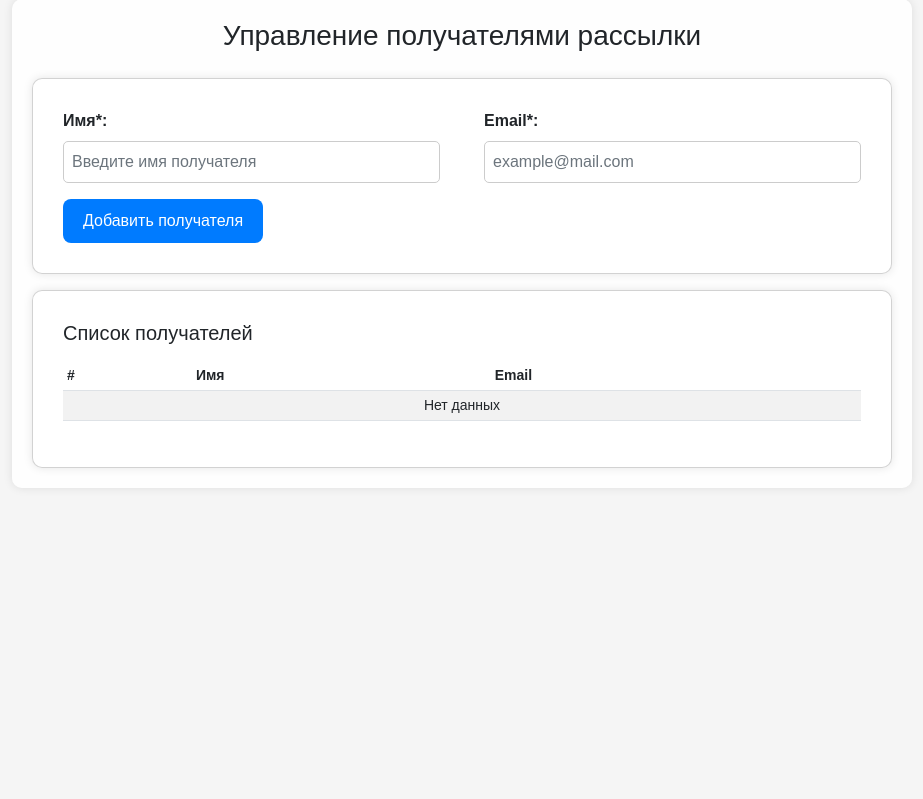
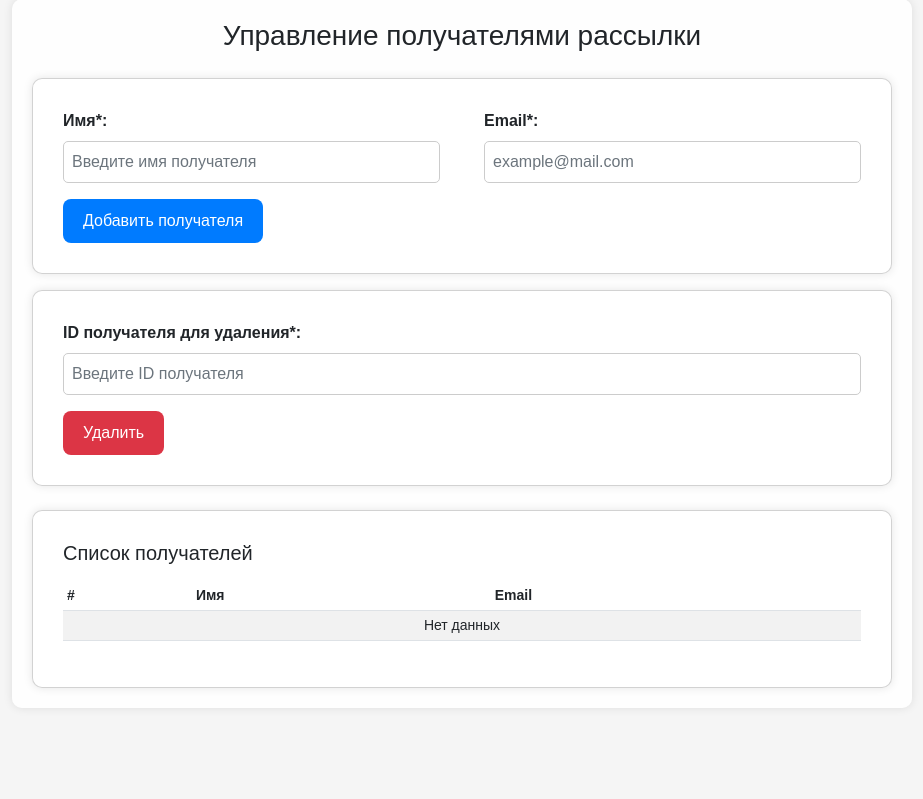
Before and after one commit to fetgrigory/Stock-Data-Service, a FastAPI app: page /admin in a window 1280 px wide. Shown: the part 51-850 px from the top of the page, without its empty margins (178-1101 px from the left). Run offline with FastAPI, Linux system fonts and the light colour scheme; data that the repository does not hold is empty.

Commit message:
feat(admin): add input for recipient ID to delete recipient

```diff
--- a/src/templates/admin.html
+++ b/src/templates/admin.html
@@ -28,6 +28,21 @@
                             </div>
                         </div>
                         <button type="submit" class="btn btn-dark">Добавить получателя</button>
+                    </form>
+                </div>
+            </div>
+            <!-- Recipient's deletion form by ID -->
+            <div class="card mb-4">
+                <div class="card-body">
+                    <form method="post" action="/admin/delete">
+                        <div class="row">
+                            <div class="col-md-6 mb-3">
+                                <label for="recipient_id" class="form-label">ID получателя для удаления*:</label>
+                                <input type="text" class="form-control" id="recipient_id" name="id"
+                                       placeholder="Введите ID получателя" required>
+                            </div>
+                        </div>
+                        <button type="submit" class="btn btn-danger">Удалить</button>
                     </form>
                 </div>
             </div>
```
